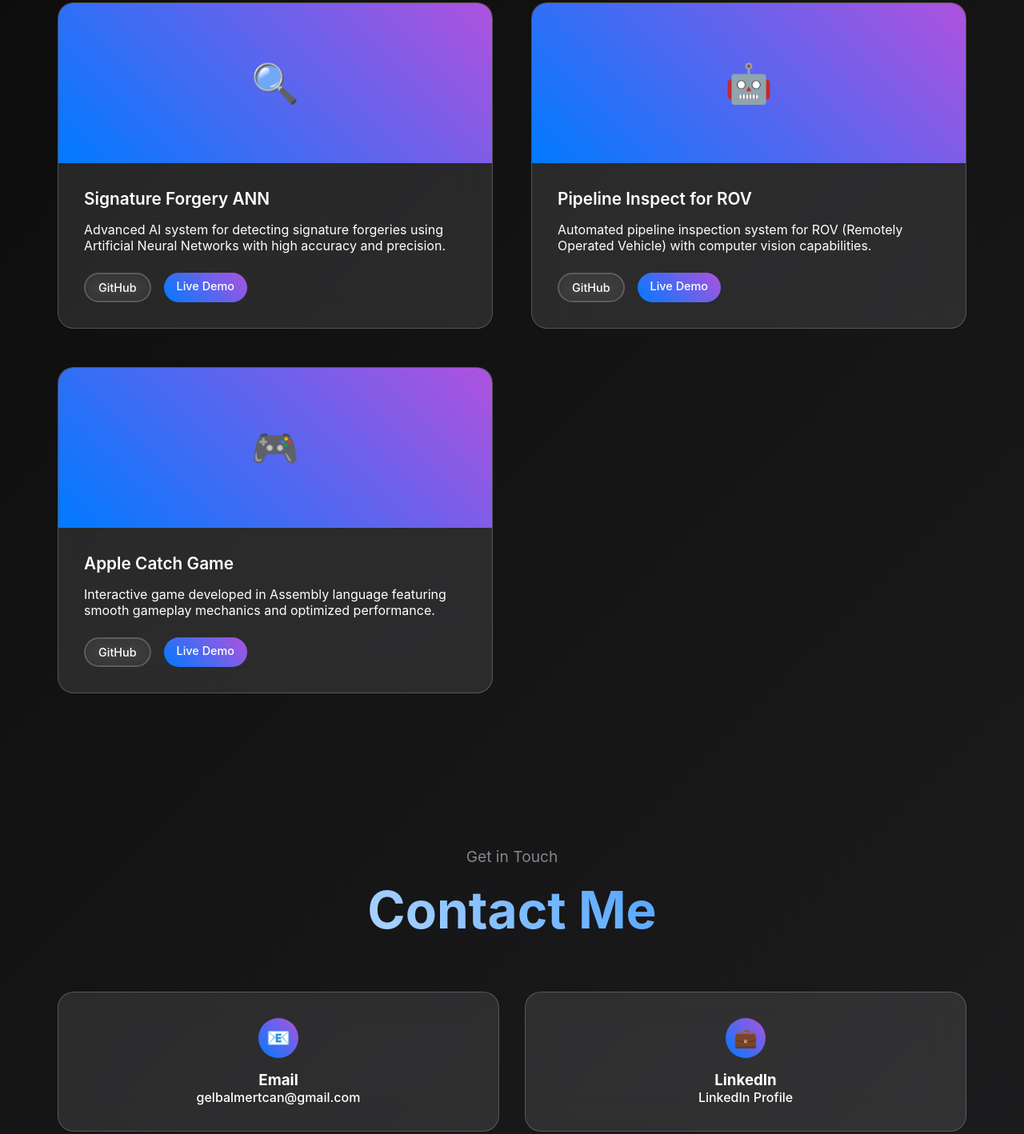
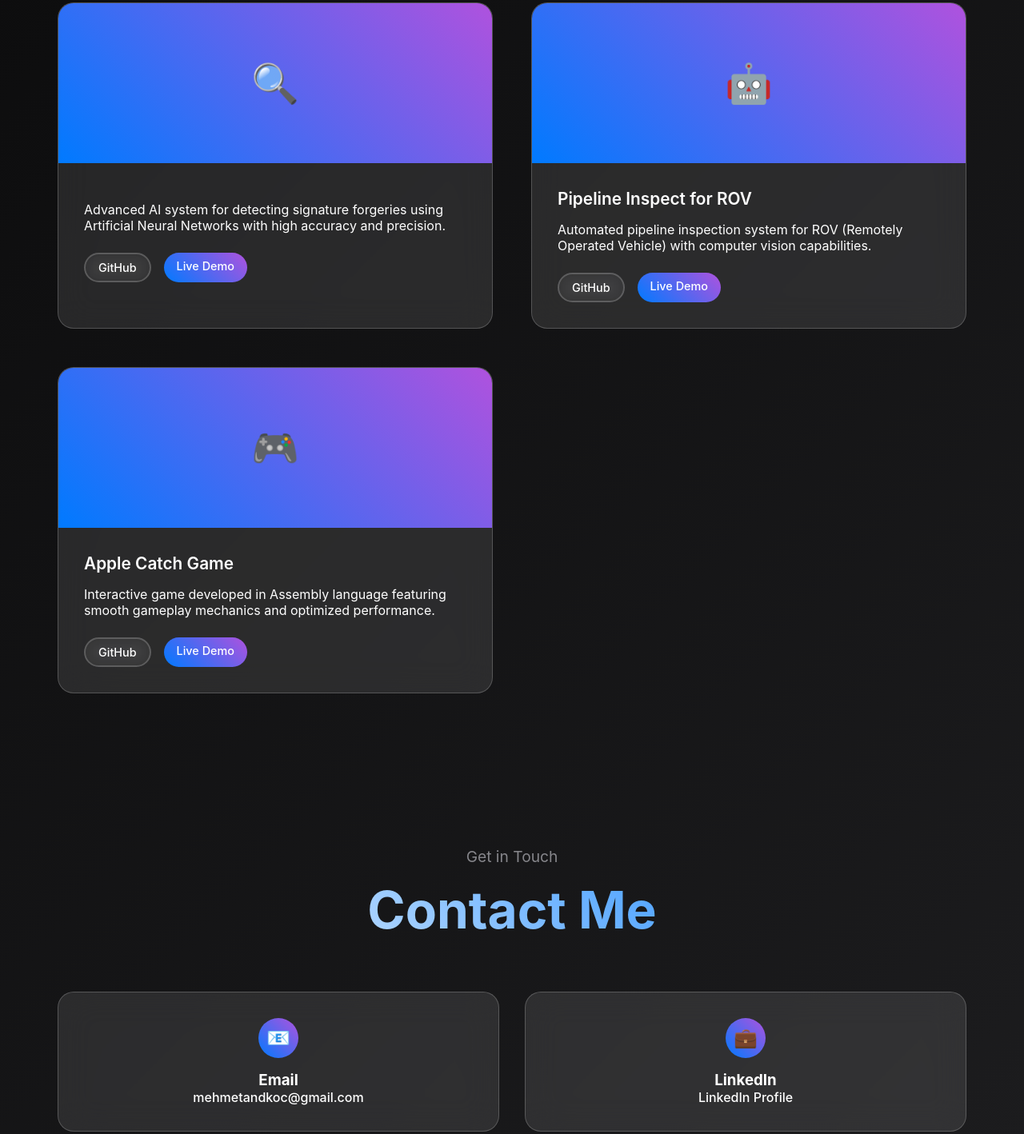
Before and after one commit to holycoolhorse/meandcv, a plain HTML site: page index.html in a window 1280 px wide. Shown: the part 2452-3870 px from the top of the page at 80% size. Drawn offline with Linux system fonts and the light colour scheme; a web font is replaced by a local one.

Commit message:
Update index.html

```diff
--- a/index.html
+++ b/index.html
@@ -721,7 +721,7 @@
             <div class="project-card fade-in">
                 <div class="project-image">🔍</div>
                 <div class="project-content">
-                    <h3 class="project-title">Signature Forgery ANN</h3>
+                    <h3 class="project-title"></h3>
                     <p>Advanced AI system for detecting signature forgeries using Artificial Neural Networks with high accuracy and precision.</p>
                     <div class="project-buttons">
                         <a href="https://github.com/Mertcan-Gelbal/Signature-Forgery-Detection-using-Artificial-Neural-Networks" class="btn btn-secondary btn-small">GitHub</a>
@@ -762,12 +762,12 @@
             <div class="contact-card fade-in">
                 <div class="contact-icon">📧</div>
                 <h3>Email</h3>
-                <a href="mailto:gelbalmertcan@gmail.com">gelbalmertcan@gmail.com</a>
+                <a href="mailto:mehmetandkoc@gmail.com">mehmetandkoc@gmail.com</a>
             </div>
             <div class="contact-card fade-in">
                 <div class="contact-icon">💼</div>
                 <h3>LinkedIn</h3>
-                <a href="https://www.linkedin.com/in/mertcangelbal">LinkedIn Profile</a>
+                <a href="https://www.linkedin.com/in/mehmet-umut-koç-1b9291240">LinkedIn Profile</a>
             </div>
         </div>
     </section>
```
